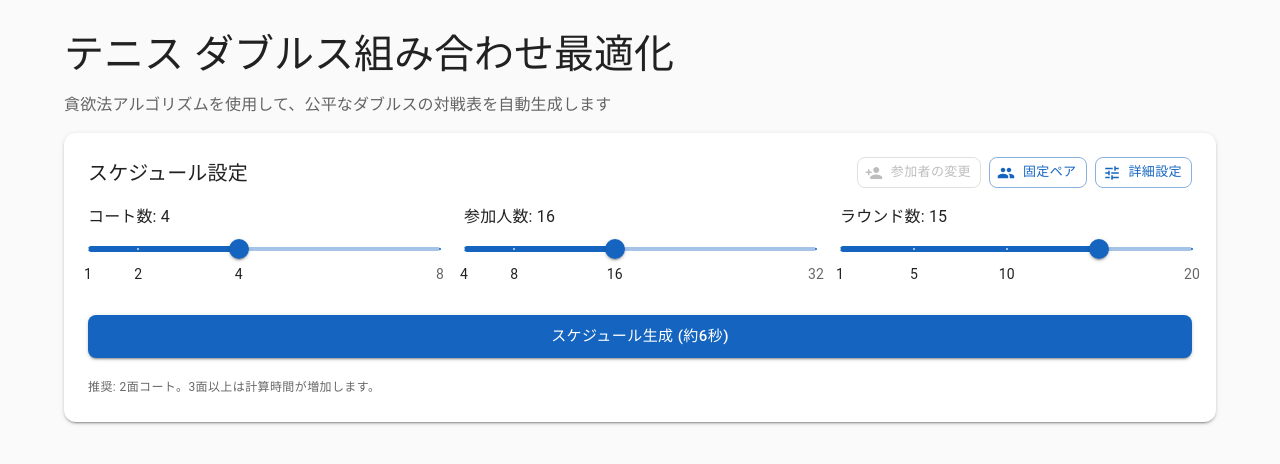
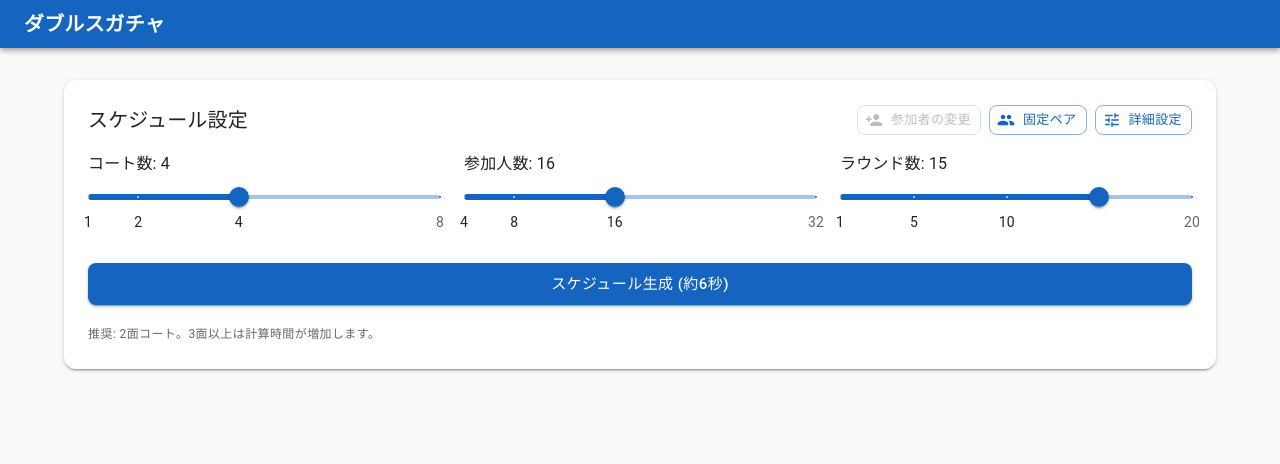
Before and after one commit to tshorea1207/doubles-random-number-table, a React (Vite) app: page / in a window 1280 px wide. Shown: the top 464 px of the page. Built offline with nearby package versions, Linux system fonts and the light colour scheme.

Commit message:
UI改善 ヘッダ追加

```diff
--- a/src/App.tsx
+++ b/src/App.tsx
@@ -1,12 +1,13 @@
-import { useState, useCallback, useEffect, useRef } from 'react';
-import { Container, Typography, Box, LinearProgress } from '@mui/material';
-import { useScheduleGenerator } from './hooks/useScheduleGenerator';
-import { ScheduleForm } from './components/ScheduleForm';
-import { ScheduleTable } from './components/ScheduleTable';
-import { EvaluationDisplay } from './components/EvaluationDisplay';
-import { PlayerStatsTable } from './components/PlayerStatsTable';
-import { PlayerChangePanel } from './components/PlayerChangePanel';
-import type { ScheduleParams, RegenerationParams } from './types/schedule';
+import { useState, useCallback, useEffect, useRef } from "react";
+import { AppBar, Toolbar, Container, Typography, Box, LinearProgress } from "@mui/material";
+import SportsTennisIcon from "@mui/icons-material/SportsTennis";
+import { useScheduleGenerator } from "./hooks/useScheduleGenerator";
+import { ScheduleForm } from "./components/ScheduleForm";
+import { ScheduleTable } from "./components/ScheduleTable";
+import { EvaluationDisplay } from "./components/EvaluationDisplay";
+import { PlayerStatsTable } from "./components/PlayerStatsTable";
+import { PlayerChangePanel } from "./components/PlayerChangePanel";
+import type { ScheduleParams, RegenerationParams } from "./types/schedule";
 
 function App() {
   const { schedule, isGenerating, progress, error, generate, regenerate, partialSchedule, cancel } = useScheduleGenerator();
@@ -20,7 +21,7 @@ function App() {
 
   // トグルハンドラー
   const handleToggleComplete = useCallback((matchId: string) => {
-    setCompletedMatches(prev => {
+    setCompletedMatches((prev) => {
       const newSet = new Set(prev);
       if (newSet.has(matchId)) {
         newSet.delete(matchId);
@@ -38,28 +39,35 @@ function App() {
     }
   }, [isGenerating]);
 
-  const handleGenerate = useCallback((params: ScheduleParams) => {
+  const handleGenerate = useCallback(
+    (params: ScheduleParams) => {
       setLastParams(params);
       isRegenerating.current = false;
       generate(params);
-  }, [generate]);
+    },
+    [generate],
+  );
 
-  const handleRegenerate = useCallback((params: RegenerationParams) => {
+  const handleRegenerate = useCallback(
+    (params: RegenerationParams) => {
       isRegenerating.current = true;
       regenerate(params);
-  }, [regenerate]);
+    },
+    [regenerate],
+  );
 
   return (
+    <>
+      {/* ヘッダー */}
+      <AppBar position="static" sx={{ borderRadius: 0 }}>
+        <Toolbar variant="dense">
+          <Typography variant="h6" component="h1" sx={{ fontWeight: "bold" }}>
+            ダブルスガチャ
+          </Typography>
+        </Toolbar>
+      </AppBar>
+
       <Container maxWidth="lg" sx={{ py: { xs: 2, sm: 4 }, px: { xs: 1, sm: 3 } }}>
-      {/* ヘッダー */}
-      <Typography variant="h3" component="h1" gutterBottom>
-        テニス ダブルス組み合わせ最適化
-      </Typography>
-
-      <Typography variant="body1" color="text.secondary" paragraph>
-        貪欲法アルゴリズムを使用して、公平なダブルスの対戦表を自動生成します
-      </Typography>
-
         {/* 入力フォーム */}
         <ScheduleForm
           onGenerate={handleGenerate}
@@ -75,12 +83,9 @@ function App() {
             <Typography variant="body2" color="text.secondary" sx={{ mb: 1 }}>
               {progress
                 ? `ラウンド ${progress.currentRound} / ${progress.totalRounds} 生成中 - 評価 ${progress.currentEvaluations.toLocaleString()} / ${progress.totalEvaluations.toLocaleString()} (${progress.percentage}% 完了)`
-              : '生成を準備中...'}
+                : "生成を準備中..."}
             </Typography>
-          <LinearProgress
-            variant={progress ? 'determinate' : 'indeterminate'}
-            value={progress?.percentage || 0}
-          />
+            <LinearProgress variant={progress ? "determinate" : "indeterminate"} value={progress?.percentage || 0} />
           </Box>
         )}
 
@@ -94,14 +99,8 @@ function App() {
         {/* 結果 */}
         {displaySchedule && (
           <>
-          <ScheduleTable
-            schedule={displaySchedule}
-            completedMatches={completedMatches}
-            onToggleComplete={handleToggleComplete}
-          />
-          {!isGenerating && schedule && (
-            <EvaluationDisplay evaluation={schedule.evaluation} />
-          )}
+            <ScheduleTable schedule={displaySchedule} completedMatches={completedMatches} onToggleComplete={handleToggleComplete} />
+            {!isGenerating && schedule && <EvaluationDisplay evaluation={schedule.evaluation} />}
             {/* 参加者変更ダイアログ */}
             {!isGenerating && schedule && lastParams && (
               <PlayerChangePanel
@@ -114,12 +113,11 @@ function App() {
                 onRegenerate={handleRegenerate}
               />
             )}
-          {!isGenerating && schedule && (
-            <PlayerStatsTable schedule={schedule} />
-          )}
+            {!isGenerating && schedule && <PlayerStatsTable schedule={schedule} />}
           </>
         )}
       </Container>
+    </>
   );
 }
 
```
Lines whose indentation alone changed are shown as unchanged.
